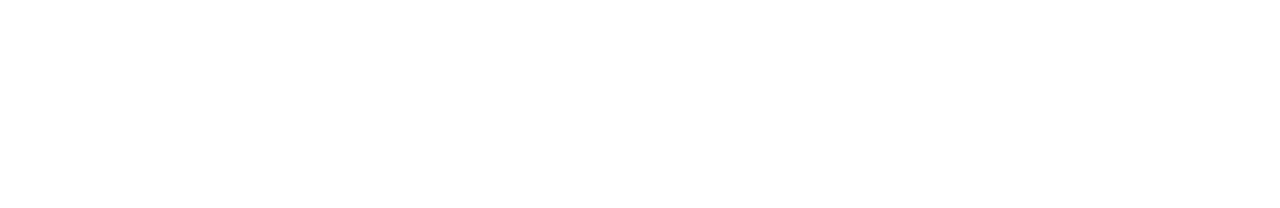
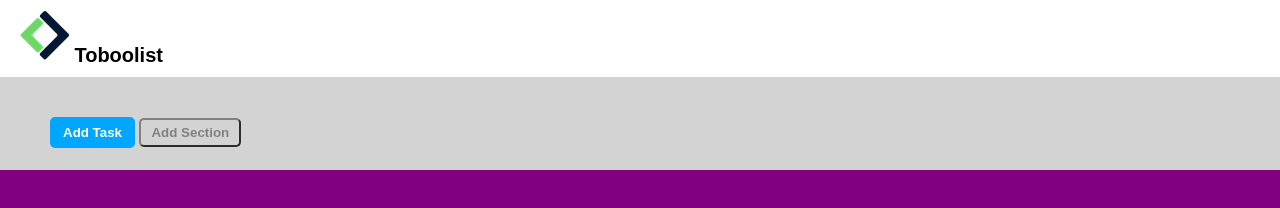
Before and after one commit to alessandro-ricci-boolean/html-css-toboolist, a plain HTML site: page index.html in a window 1280 px wide. Drawn offline with Linux system fonts and the light colour scheme.

Commit message:
added header

```diff
--- a/index.html
+++ b/index.html
@@ -3,9 +3,23 @@
 <head>
     <meta charset="UTF-8">
     <meta name="viewport" content="width=device-width, initial-scale=1.0">
-    <title>Document</title>
+    <title>Toboolist</title>
+    <link rel="stylesheet" href="./mystyle.css">
 </head>
 <body>
+    <header>
+       <img src="./img/Logo.png" alt="Toboolist" class="Logo">
+    <span class="text-logo">Toboolist</span>
+    </header>
+    <main>
+        <div class="container margin-top-20"></div>
+        <div class="top">
+            <button class="button blue-button">Add Task</button>
+            <button class="button border-button">Add Section</button>
+        </div>
+        <div class="bottom">
 
+        </div>
+    </main>
 </body>
 </html>
--- /dev/null
+++ b/mystyle.css
@@ -0,0 +1,55 @@
+* {
+    padding: 0;
+    margin: 0;
+    box-sizing: border-box;
+}
+body{
+    background-color: lightgray;
+    font-family: Arial, sans-serif;
+}
+header {
+    background-color: white;
+    padding: 10px 20px;
+    }
+.logo{
+    vertical-align: middle;
+    height: 100%;
+}
+.text-logo{
+    font-size: 20px;
+    font-weight: 800;
+    vertical-align: middle;
+}
+main {
+        padding-top: 20px;
+    }
+.container{
+    background-color: white;
+    max-width: 991px;
+    margin: 0 auto;
+    border-radius: 15px;
+}
+.top{
+  padding: 20px 50px;
+  border-bottom: 2px solid lightgrey;
+}
+.bottom{
+    height: 1000px;
+    background-color: purple;
+}
+.blue-button{
+    background-color: rgb(0, 166, 255);
+    color: white;
+    border: rgb(0, 166, 255);
+    border-style: solid;
+}
+.border-button{
+    background-color: transparent;
+    border-color: grey;
+    color: grey;
+}
+.button{
+    padding: 5px 10px;
+    font-weight: 600;
+    border-radius: 5px;
+}
```
